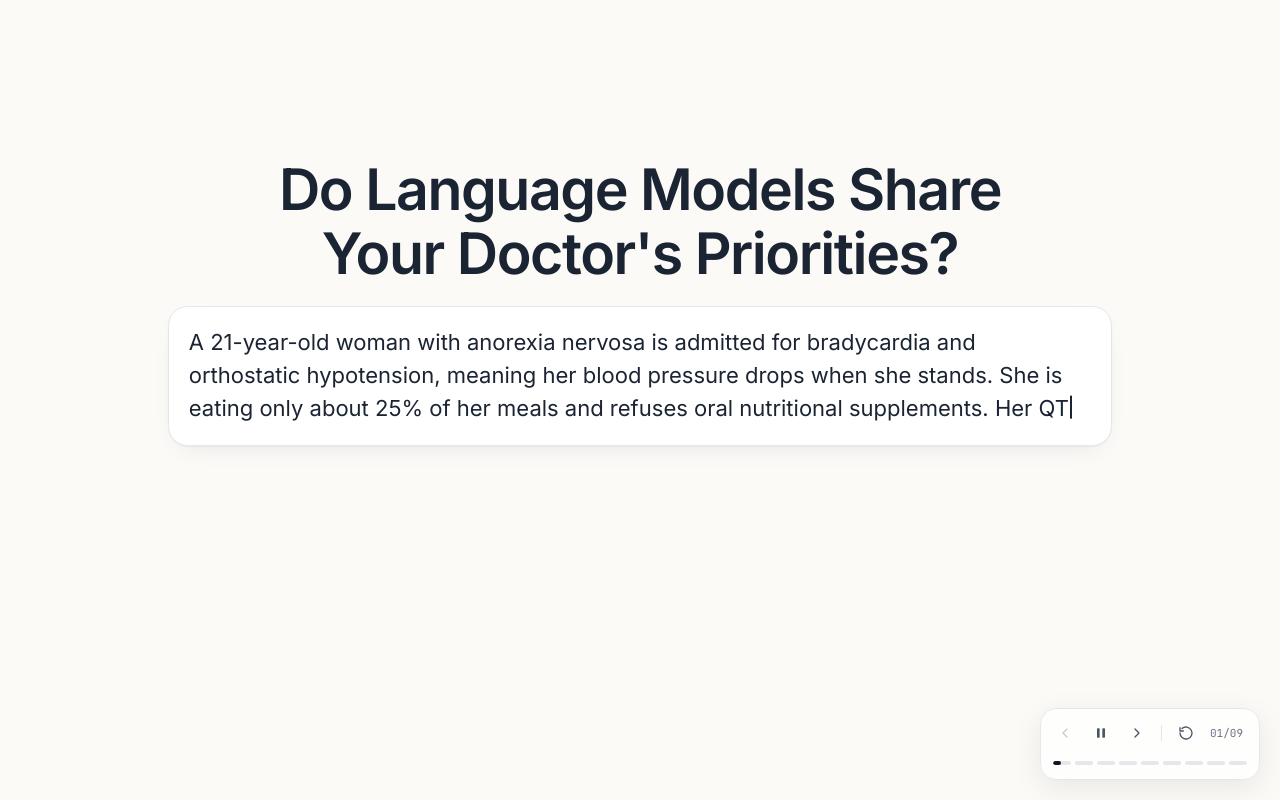
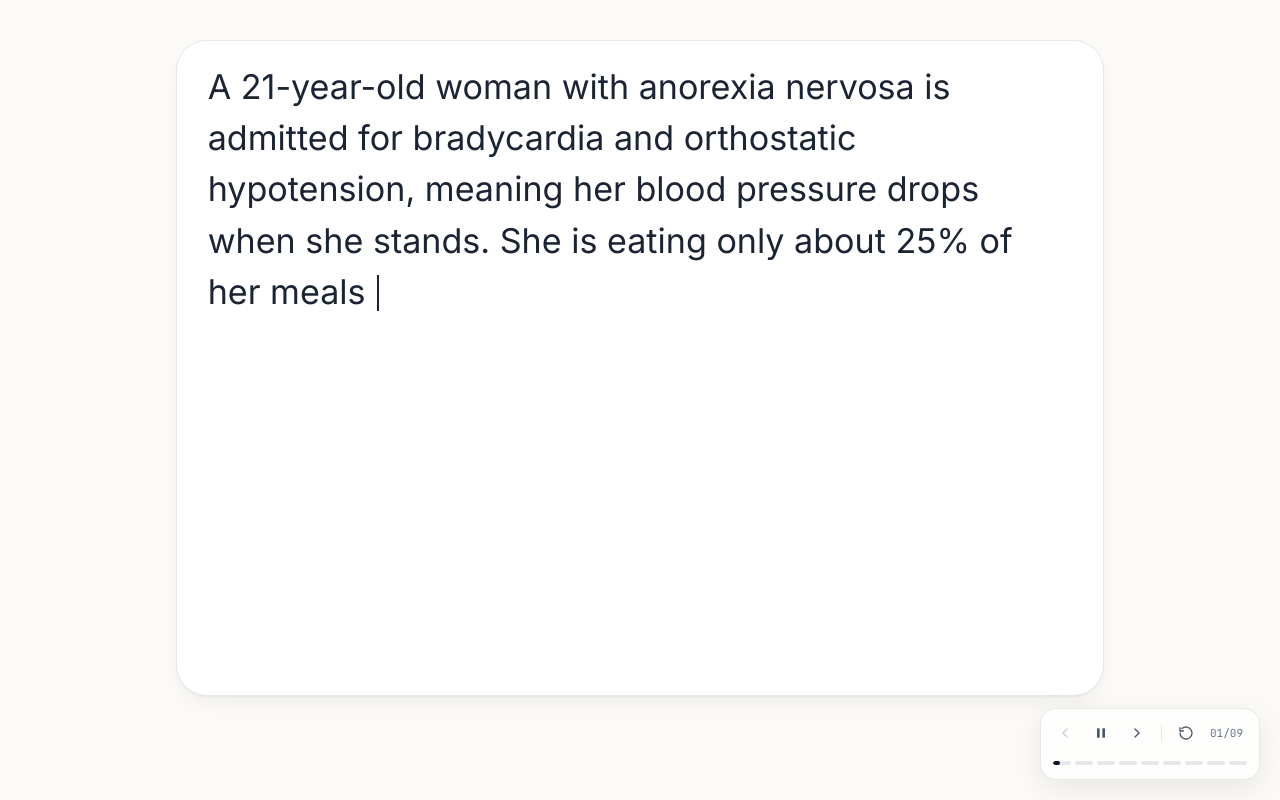
Before and after one commit to payalchandak/values-demo, a React (Vite) app: page / in a window 1280 px wide. Built offline with nearby package versions, Linux system fonts and the light colour scheme.

Commit message:
Type the opening case on a full-scene card that shrinks into place at the dilemma start.

```diff
--- a/src/chapters/opening/OpeningScene.tsx
+++ b/src/chapters/opening/OpeningScene.tsx
@@ -20,11 +20,11 @@ import OpeningResponse from "./OpeningResponse";
 import ValueStrip from "./ValueStrip";
 import TuckedCase from "./TuckedCase";
 import Vignette from "./Vignette";
-import { CARD_CLASS } from "./cardClass";
+import { CARD_CLASS, CARD_SURFACE } from "./cardClass";
 import { CHARCOAL, CHARCOAL_FAINT } from "./charcoal";
 import { ROW_VARS } from "./rowMetrics";
 import { valueSteps } from "./valueSteps";
-import { COLLAPSE_MS, OPENING_BEATS, OFFSETS, PILL_ENTER_MS, at, caseCharsAt, modelHandoff, ramp, stripProgress, visibility } from "./timeline";
+import { CASE_SHRINK_MS, COLLAPSE_MS, OPENING_BEATS, OFFSETS, PILL_ENTER_MS, at, caseCharsAt, modelHandoff, ramp, stripProgress, visibility } from "./timeline";
 
 /* -------------------------------------------------------------------------- */
 /*  Copy                                                                       */
@@ -86,7 +86,6 @@ const MAX_FONT_PX = 22;
  * the viewport instead of the font that later, denser chapters fit into.
  * It eases back to that shared size before the case arrives.
  */
-const HERO_EXIT_MS = 480;
 /** NeurIPS lockup, from the SVG's own width and height. */
 const LOGO_ASPECT = 26.738739 / 59.671822;
 const HERO_TITLE_CAP = 96;
@@ -177,12 +176,6 @@ function measureHero(sceneW: number, sceneH: number, fs: number, lineProbe: HTML
  */
 const MIN_READABLE_PX = 12;
 
-/**
- * The paper title leaves, the heading eases down to one line, then
- * "What would you recommend?" fades in whole. Readable type is never clipped.
- * The move finishes as the dilemma chapter starts.
- */
-const HEADING_SWAP_MS = 980;
 /** The two choices fade in and the case eases up to make room. */
 const OPTIONS_IN_MS = 680;
 
@@ -198,10 +191,10 @@ const easeOut = (x: number) => 1 - (1 - Math.min(1, Math.max(0, x))) ** 3;
  * chosen once per viewport and never changes during playback. The framework
  * chapter is probed once per value (at its highlight and once both labels have landed)
  * because the focused layout enlarges a different sentence for each. The hook
- * is probed before the heading swap, while the title still occupies its full space.
+ * is probed at its last frame, where the question slot is already reserved.
  */
 const PROBE_TIMES: readonly number[] = [
-  at("hook", "end") - HEADING_SWAP_MS - 1,
+  at("hook", "end") - 1,
   at("dilemma", "end") - 1,
   at("model", "extracted"),
   at("model", "end") - 1, // the case tucked, GPT's decision row on screen
@@ -326,55 +319,6 @@ function GrowIn({ enter, children }: { enter: number; children: ReactNode }) {
 
 const HEADING_CLASS =
   "mx-auto w-full max-w-[30em] text-balance text-center font-semibold leading-[1.12] tracking-tight";
-
-/** NeurIPS mark above the title. Its slot closes as it fades, so the title eases up. */
-function OpeningMark({
-  opacity,
-  lift,
-  drift,
-  open,
-  hero,
-  lockup,
-}: {
-  opacity: number;
-  lift: number;
-  drift: number;
-  open: number;
-  /** 1 = the viewport-sized opening card. 0 = the size the rest of the chapter fits. */
-  hero: number;
-  lockup: HeroLockup;
-}) {
-  const [ref, measured] = useBoxHeight();
-  const p = Math.min(1, Math.max(0, lift));
-  const h = Math.min(1, Math.max(0, hero));
-  const restLogo = Math.min(16 * lockup.fs, lockup.sceneW * 0.68);
-  const logoW = lockup.logo > 0 ? restLogo * (1 - h) + lockup.logo * h : undefined;
-  const gap = lockup.gap > 0 ? `calc(${STACK_GAP} * ${1 - h} + ${lockup.gap * h}px)` : STACK_GAP;
-  return (
-    <div
-      className="w-full overflow-hidden"
-      style={{
-        height: p <= 0 || measured === 0 ? "auto" : measured * (1 - p),
-        marginBottom: `calc(${STACK_GAP} * -1)`,
-      }}
-    >
-      <div ref={ref} className="flex flex-col items-center">
-        <img
-          src={neuripsLogo}
-          alt="NeurIPS"
-          className={logoW === undefined ? "w-[min(16em,68%)]" : "h-auto max-w-full"}
-          style={{
-            width: logoW,
-            aspectRatio: logoW === undefined ? undefined : "59.671822 / 26.738739",
-            opacity,
-            transform: `translateY(${drift * -0.45}em) scale(${0.94 + 0.06 * open})`,
-          }}
-        />
-        <div aria-hidden style={{ height: gap }} />
-      </div>
-    </div>
-  );
-}
 
 /**
  * The paper title and the question occupy one heading. The box eases from the
@@ -747,6 +691,126 @@ function CaseHandoff({
 }
 
 /* -------------------------------------------------------------------------- */
+/*  Hook and typing overlays: pure functions of the opening clock              */
+/* -------------------------------------------------------------------------- */
+
+/** Margin between the full-scene case card and the scene's edge, in px. */
+const CASE_MARGIN_PX = 8;
+const CASE_MIN_PX = 8;
+const CASE_MAX_PX = 120;
+/** The card's padding, in em of its own font. Matches CARD_CLASS. */
+const CASE_PAD_EM = 0.9;
+
+interface Rect {
+  left: number;
+  top: number;
+  width: number;
+  height: number;
+  /** Font size in px of the text inside. */
+  fs: number;
+}
+
+const sameRect = (a: Rect | null, b: Rect) =>
+  a !== null &&
+  Math.abs(a.left - b.left) < 0.5 &&
+  Math.abs(a.top - b.top) < 0.5 &&
+  Math.abs(a.width - b.width) < 0.5 &&
+  Math.abs(a.height - b.height) < 0.5 &&
+  Math.abs(a.fs - b.fs) < 0.05;
+
+/** The case card's start and end of its settle, from where it sits in the dilemma layout. */
+const dilemmaStartMs = at("dilemma", "question");
+const caseTypingStartMs = at("hook", "patient");
+/** Whether the full-scene card (typing, then shrinking) is on screen at `t`. */
+const caseOverlayAt = (t: number) => t >= caseTypingStartMs && t < dilemmaStartMs + CASE_SHRINK_MS;
+
+/** NeurIPS mark and paper title, filling the scene. Both open together and fade out together. */
+function HeroOverlay({ t, lockup }: { t: number; lockup: HeroLockup }) {
+  const gone = at("hook", "logoGone");
+  if (t >= gone || lockup.sceneW <= 0) return null;
+  const open = ease(ramp(t, at("hook", "logo"), at("hook", "logoHold")));
+  const out = ease(ramp(t, at("hook", "logoRise"), gone));
+  return (
+    <div
+      aria-hidden={open * (1 - out) < 0.5}
+      className="pointer-events-none absolute inset-0 flex flex-col items-center justify-center"
+      style={{ opacity: open * (1 - out) }}
+    >
+      <img
+        src={neuripsLogo}
+        alt="NeurIPS"
+        style={{
+          width: lockup.logo,
+          maxWidth: "100%",
+          height: "auto",
+          aspectRatio: "59.671822 / 26.738739",
+          transform: `scale(${0.94 + 0.06 * open})`,
+        }}
+      />
+      <h1
+        className="text-center font-semibold tracking-tight"
+        style={{
+          marginTop: lockup.gap,
+          fontSize: lockup.title,
+          lineHeight: HERO_LINE_HEIGHT,
+          color: NEUTRAL.ink,
+        }}
+      >
+        {HERO_TITLE_LINES.map((line) => (
+          <span key={line} className="block whitespace-nowrap">
+            {line}
+          </span>
+        ))}
+      </h1>
+    </div>
+  );
+}
+
+/**
+ * The case, typed on a card that fills the scene. When the dilemma starts the
+ * card shrinks onto `target`, the in-flow card's place, and hands over to it.
+ * The full text is always laid out, with the untyped tail hidden, so nothing
+ * reflows while it types.
+ */
+function CaseOverlay({ t, full, target }: { t: number; full: Rect | null; target: Rect | null }) {
+  if (!caseOverlayAt(t) || full === null || target === null) return null;
+  const text = openingCase.vignette;
+  const typed = caseCharsAt(t);
+  const p = easeOut(ramp(t, dilemmaStartMs, dilemmaStartMs + CASE_SHRINK_MS));
+  const lerp = (a: number, b: number) => a + (b - a) * p;
+  return (
+    <div
+      role="img"
+      aria-label={text}
+      className={`pointer-events-none absolute box-border flex items-center ${CARD_SURFACE}`}
+      style={{
+        left: lerp(full.left, target.left),
+        top: lerp(full.top, target.top),
+        width: lerp(full.width, target.width),
+        height: lerp(full.height, target.height),
+        fontSize: lerp(full.fs, target.fs),
+        padding: `${CASE_PAD_EM}em`,
+        borderColor: NEUTRAL.line,
+        color: NEUTRAL.ink,
+      }}
+    >
+      <p className="leading-[1.5]" style={{ textWrap: "pretty" }}>
+        <span>{text.slice(0, typed)}</span>
+        {typed < text.length && (
+          <span aria-hidden className="relative inline-block w-0 align-baseline">
+            <span
+              className="absolute bg-current"
+              style={{ left: "0.05em", width: "0.07em", height: "1.05em", top: "-0.85em" }}
+            />
+          </span>
+        )}
+        <span style={{ visibility: "hidden" }}>{text.slice(typed)}</span>
+      </p>
+    </div>
+  );
+}
+
+/* -------------------------------------------------------------------------- */
 /*  Scene body: a pure function of the opening clock `t`                       */
 /* -------------------------------------------------------------------------- */
 
@@ -763,7 +827,7 @@ const SceneBody = memo(function SceneBody({
   sharedIcon,
   hidePatient,
   recallPatient,
-  lockup,
+  caseOverlay,
   ghost = false,
 }: {
   t: number;
@@ -772,7 +836,8 @@ const SceneBody = memo(function SceneBody({
   sharedIcon: boolean;
   hidePatient: boolean;
   recallPatient: boolean;
-  lockup: HeroLockup;
+  /** The full-scene typing card (drawn by OpeningScene) is on screen: keep the in-flow card's place, unseen. */
+  caseOverlay: boolean;
   /** An invisible copy that only holds the icon's anchor (see OpeningScene). Never the patient's shared card. */
   ghost?: boolean;
 }) {
@@ -796,23 +861,9 @@ const SceneBody = memo(function SceneBody({
 
   const dilemmaStart = at("dilemma", "question");
   const ask = at("model", "ask");
-  // Title fades clear, then the slot eases down, then the question fades in whole.
-  const swap = ramp(t, dilemmaStart - HEADING_SWAP_MS, dilemmaStart);
-  const titleLeave = ease(Math.min(1, swap / 0.32));
-  const space = ease(Math.min(1, Math.max(0, (swap - 0.24) / 0.44)));
-  const questionIn = ease(Math.min(1, Math.max(0, (swap - 0.66) / 0.34)));
-  // Logo and title open on the same curve. The logo then fades as the case starts.
-  const logoOpen = ease(ramp(t, at("hook", "logo"), at("hook", "logoHold")));
-  const riseT = ramp(t, at("hook", "logoRise"), at("hook", "logoGone"));
-  // The opening card fills the screen, then settles to the shared size before the case is mounted.
-  const logoRise = at("hook", "logoRise");
-  const hero = probe ? 0 : 1 - ease(ramp(t, logoRise - HERO_EXIT_MS, logoRise));
-  const titlePx =
-    hero > 0 && lockup.title > 0 ? 2.6 * lockup.fs * (1 - hero) + lockup.title * hero : undefined;
-  // Fade in place first, then close the slot once the mark is gone.
-  const logoFade = ease(Math.min(1, riseT / 0.62));
-  const logoLift = ease(Math.min(1, Math.max(0, (riseT - 0.5) / 0.5)));
-  const logoOpacity = logoOpen * (1 - logoFade);
+  // The question fades in as the full-scene case card shrinks into its place.
+  // It starts once the card has cleared its slot, and lands with it.
+  const questionIn = ease(ramp(t, dilemmaStart + CASE_SHRINK_MS * 0.35, dilemmaStart + CASE_SHRINK_MS));
   // The question fades, then its slot closes, while the response grows in below the options.
   const handoff = modelHandoff(t - ask);
   const questionExit = handoff.questionCollapse;
@@ -865,7 +916,7 @@ const SceneBody = memo(function SceneBody({
   const valuesAt = at("framework", VALUE_ORDER[0]);
   const showStrip = t >= valuesAt && !cleared;
   const handoffMoving = (questionExit > 0 && questionExit < 1) || (responseEnter > 0 && responseEnter < 1);
-  const headingMoving = (space > 0 && space < 1) || handoffMoving;
+  const headingMoving = handoffMoving;
   const showQuestionHeading = h === 0 || (h === 1 && questionExit < 1);
   const sceneStill = !headingMoving && !optionsMoving && !tuckMoving && !stripping && !chipsMoving;
 
@@ -877,18 +928,13 @@ const SceneBody = memo(function SceneBody({
       }`}
       style={{ gap: STACK_GAP, ...ROW_VARS }}
     >
-      {riseT < 1 && (
-        <OpeningMark opacity={logoOpacity} lift={logoLift} drift={logoFade} open={logoOpen} hero={hero} lockup={lockup} />
-      )}
-
       {showQuestionHeading && (
         <HeadlineReplace
-          mix={h === 0 ? space : 1}
+          mix={1}
           exit={h === 0 ? 0 : questionExit}
           drift={h === 0 ? 0 : handoff.questionFade}
-          titleOpacity={h === 0 ? logoOpen * (1 - titleLeave) : 0}
-          questionOpacity={h === 0 ? questionIn : 1 - handoff.questionFade}
-          titleSize={h === 0 && titlePx !== undefined ? `${titlePx}px` : undefined}
+          titleOpacity={0}
+          questionOpacity={questionIn * (1 - handoff.questionFade)}
         />
       )}
 
@@ -907,12 +953,12 @@ const SceneBody = memo(function SceneBody({
 
       {showSummary && (
         <Block probe={probe} className="w-full" layout={sceneStill}>
-          <div style={{ opacity: summaryOpacity }} aria-hidden={summaryOpacity === 0 || hidePatient}>
-            <div style={{ visibility: hidePatient ? "hidden" : undefined }}>
+          <div style={{ opacity: summaryOpacity }} aria-hidden={summaryOpacity === 0 || hidePatient || caseOverlay}>
+            <div data-case-slot style={{ visibility: hidePatient || caseOverlay ? "hidden" : undefined }}>
               {tucked ? (
                 <TuckedCase tuck={tuck} shared={sharedCard} />
               ) : (
-                <PatientCard shared={sharedCard} typedChars={caseCharsAt(t)} />
+                <PatientCard shared={sharedCard} />
               )}
             </div>
           </div>
@@ -1014,6 +1060,11 @@ export default function OpeningScene({
   // Narrow-screen vignette layout; chosen by the fit below, not by a fixed breakpoint.
   const [focused, setFocused] = useState(false);
   const [lockup, setLockup] = useState<HeroLockup>(EMPTY_LOCKUP);
+  // The full-scene card, and the in-flow card's place it shrinks into.
+  const [fullRect, setFullRect] = useState<Rect | null>(null);
+  const [target, setTarget] = useState<Rect | null>(null);
+  const caseProbeRef = useRef<HTMLDivElement>(null);
+  const overlayOn = caseOverlayAt(t);
 
   // Choose the largest font size at which the fullest state of every chapter
   // fits the box. If the full vignette would need type smaller than
@@ -1024,7 +1075,8 @@ export default function OpeningScene({
     const full = fullProbesRef.current;
     const narrow = focusedProbesRef.current;
     const heroProbe = heroProbeRef.current;
-    if (!root || !full || !narrow || !heroProbe) return;
+    const caseProbe = caseProbeRef.current;
+    if (!root || !full || !narrow || !heroProbe || !caseProbe) return;
     const lineProbe = heroProbe.querySelector<HTMLElement>("[data-hero-word]");
     if (!lineProbe) return;
 
@@ -1064,6 +1116,27 @@ export default function OpeningScene({
       const scene = root.querySelector<HTMLElement>(":scope > [data-scene-body]");
       const next = measureHero(scene?.clientWidth || root.clientWidth, root.clientHeight, fs, lineProbe);
       setLockup((prev) => (sameLockup(prev, next) ? prev : next));
+
+      // Largest type at which the whole case fits the full-scene card.
+      const width = Math.max(0, root.clientWidth - 2 * CASE_MARGIN_PX);
+      const height = Math.max(0, root.clientHeight - 2 * CASE_MARGIN_PX);
+      caseProbe.style.width = `${width}px`;
+      const caseFits = (px: number) => {
+        caseProbe.style.fontSize = `${px}px`;
+        return caseProbe.offsetHeight <= height;
+      };
+      let lo = CASE_MIN_PX;
+      let hi = CASE_MAX_PX;
+      if (caseFits(hi)) lo = hi;
+      else {
+        for (let i = 0; i < 14; i++) {
+          const mid = (lo + hi) / 2;
+          if (caseFits(mid)) lo = mid;
+          else hi = mid;
+        }
+      }
+      const nextFull: Rect = { left: CASE_MARGIN_PX, top: CASE_MARGIN_PX, width, height, fs: Math.floor(lo * 10) / 10 };
+      setFullRect((prev) => (sameRect(prev, nextFull) ? prev : nextFull));
     };
 
     fit();
@@ -1072,6 +1145,24 @@ export default function OpeningScene({
     void document.fonts?.ready.then(fit);
     return () => observer.disconnect();
   }, []);
+
+  // Where the in-flow card sits. Measured only while the full-scene card needs it.
+  useLayoutEffect(() => {
+    const root = rootRef.current;
+    const slot = root?.querySelector<HTMLElement>("[data-case-slot]");
+    if (!root || !slot || !overlayOn) return;
+    const card = slot.firstElementChild ?? slot;
+    const r = card.getBoundingClientRect();
+    const o = root.getBoundingClientRect();
+    const next: Rect = {
+      left: r.left - o.left,
+      top: r.top - o.top,
+      width: r.width,
+      height: r.height,
+      fs: parseFloat(getComputedStyle(slot).fontSize) || 16,
+    };
+    setTarget((prev) => (sameRect(prev, next) ? prev : next));
+  });
 
   const probeSet = (ref: typeof fullProbesRef, isFocused: boolean) => (
     <div ref={ref} data-probe aria-hidden="true" className="pointer-events-none invisible absolute left-0 top-0 w-full">
@@ -1084,7 +1175,7 @@ export default function OpeningScene({
             sharedIcon={false}
             hidePatient={false}
             recallPatient={false}
-            lockup={EMPTY_LOCKUP}
+            caseOverlay={false}
           />
         </div>
       ))}
@@ -1099,6 +1190,7 @@ export default function OpeningScene({
       className="@container relative h-full w-full"
       style={{ fontSize: "var(--fs)" }}
     >
+      <CaseOverlay t={t} full={fullRect} target={target} />
       <SceneBody
         t={t}
         probe={false}
@@ -1106,12 +1198,21 @@ export default function OpeningScene({
         sharedIcon={sharedIcon}
         hidePatient={hidePatient}
         recallPatient={recallPatient}
-        lockup={lockup}
+        caseOverlay={overlayOn}
       />
+      <HeroOverlay t={t} lockup={lockup} />
       <div ref={heroProbeRef} aria-hidden="true" className="pointer-events-none invisible absolute left-0 top-0">
         <span data-hero-word className="whitespace-nowrap font-semibold tracking-tight">
           {HERO_TITLE_LINES[1]}
         </span>
+      </div>
+      <div
+        ref={caseProbeRef}
+        aria-hidden="true"
+        className="pointer-events-none invisible absolute left-0 top-0 box-border leading-[1.5]"
+        style={{ padding: `${CASE_PAD_EM}em`, textWrap: "pretty" }}
+      >
+        {openingCase.vignette}
       </div>
       {probeSet(fullProbesRef, false)}
       {probeSet(focusedProbesRef, true)}
--- a/src/chapters/opening/timeline.ts
+++ b/src/chapters/opening/timeline.ts
@@ -23,28 +23,32 @@ const CASE_TYPE_CPS = 68;
 /** Settled case on screen after the last character, before the chapter ends. */
 const CASE_HOLD_MS = 3200;
 
-/** Logo and title open together, hold, then the logo fades as the case starts. */
+/** Logo and title open together, hold, then both fade out completely before the case types. */
 const LOGO_IN_MS = 560;
 const LOGO_HOLD_MS = 1400;
 const LOGO_FADE_MS = 700;
 const caseAt = LOGO_IN_MS + LOGO_HOLD_MS;
+const logoGoneAt = caseAt + LOGO_FADE_MS;
 
-const patientAt = caseAt;
+/** The case types on a full-scene card once the lockup is completely gone. */
+const patientAt = logoGoneAt;
 const typedAt = patientAt + Math.ceil((openingCase.vignette.length / CASE_TYPE_CPS) * 1000);
 
 const hook = [
   { name: "logo", startMs: 0 }, // NeurIPS mark and the paper title open together
   { name: "logoHold", startMs: LOGO_IN_MS },
   { name: "headline", startMs: 0 },
-  { name: "logoRise", startMs: caseAt }, // logo fades as the case begins
-  { name: "patient", startMs: patientAt },
-  { name: "logoGone", startMs: caseAt + LOGO_FADE_MS },
+  { name: "logoRise", startMs: caseAt }, // logo and title start fading out together
+  { name: "logoGone", startMs: logoGoneAt }, // nothing but the black canvas
+  { name: "patient", startMs: patientAt }, // full-scene case card starts typing
   { name: "typed", startMs: typedAt }, // last character has landed
   { name: "end", startMs: typedAt + CASE_HOLD_MS },
 ] as const satisfies readonly Beat[];
 
 /** Choices land, then a short still beat so the viewer can pick before the model answers. */
 const OPTIONS_AT = 600;
+/** The full-scene case card shrinks to its place while the question fades in. Ends before the options. */
+export const CASE_SHRINK_MS = 500;
 const DECIDE_HOLD_MS = 2000;
 const dilemma = [
   { name: "question", startMs: 0 }, // "What would you recommend?"
```
